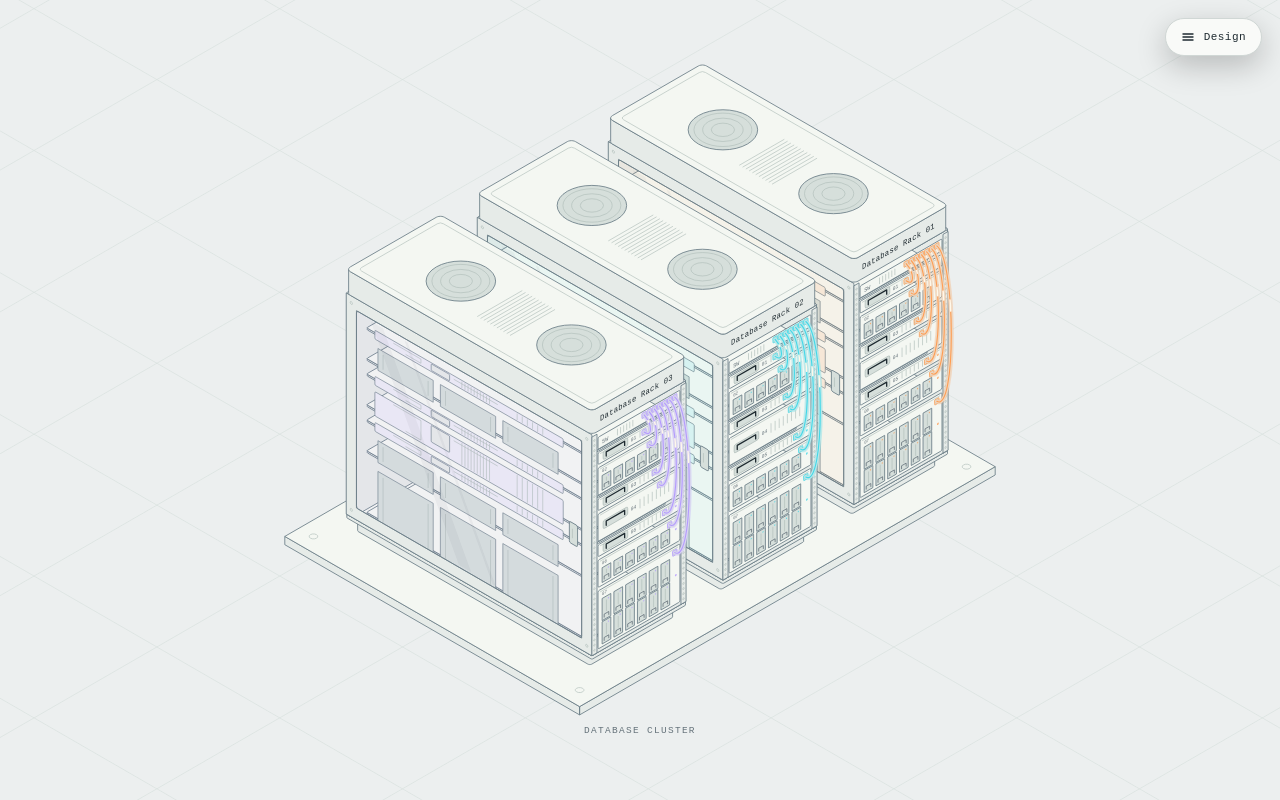
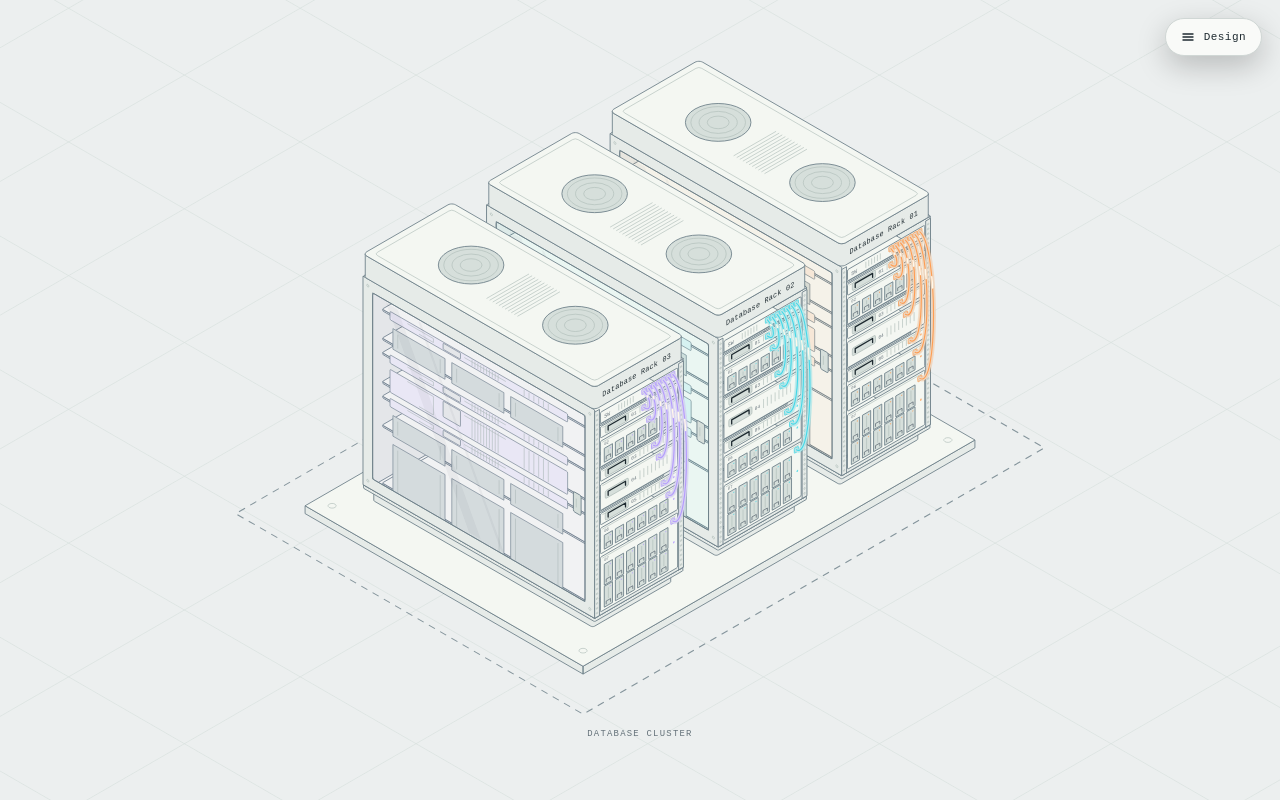
Before and after one commit to MeltiplyOrg/system-view, a website with bundled scripts: page index.html in a window 1280 px wide. Built offline with nearby package versions, Linux system fonts and the light colour scheme.

Commit message:
feat(scene): add dashed cluster boundary and hover highlight
Render a dashed border on the grid plane surrounding each cluster of
racks. Project expanded cluster bounds at z=0 behind the plinths using
screen-space non-scaling strokes so dashes stay sharp at all zoom levels.

Smoothly transition the border stroke to yellow on cluster hover by
tracking cluster IDs across member racks, platforms, labels, and frames.
Set the scene cursor to default instead of grab/grabbing. Remove SVG
title elements and use role="img" with aria-label on racks to eliminate
unwanted browser native tooltip popups while preserving accessibility.

Add rapid inner-loop testing guidelines to AGENTS.md and cover cluster
frame counts, attributes, and accessibility in the test suites.

```diff
--- a/src/database.ts
+++ b/src/database.ts
@@ -400,8 +400,8 @@ export class DatabaseRack {
    * The node color becomes `--cable-color` and is inherited by cables, ports,
    * LEDs, and glass tint. The label is assigned with `textContent`, so imported
    * text cannot inject markup. Labels longer than 16 characters are compressed
-   * into the 74-unit clip region; the title exposes the full name to assistive
-   * technology.
+   * into the 74-unit clip region; aria-label exposes the full name to
+   * assistive technology without triggering browser hover tooltips.
    *
    * @throws Error indirectly if the DOM or shared defs are unavailable.
    */
@@ -427,8 +427,10 @@ export class DatabaseRack {
     nameplate.append(label);
     this.element.append(nameplate);
 
-    const title = document.createElementNS(NS, "title");
-    title.textContent = `${node.label} (${node.id}) · Database Rack`;
-    this.element.prepend(title);
+    this.element.setAttribute("role", "img");
+    this.element.setAttribute(
+      "aria-label",
+      `${node.label} (${node.id}) · Database Rack`,
+    );
   }
 }
--- a/src/scene.ts
+++ b/src/scene.ts
@@ -16,13 +16,28 @@ const MIN_ZOOM = 0.25;
 const MAX_ZOOM = 8;
 
 /**
+ * World-space gap between a cluster footprint and its dashed floor frame.
+ *
+ * The frame is drawn at z=0 while the plinth top is at z=7, so the outline
+ * must clear the platform's side walls to remain visible. One rack-foot
+ * quarter (36 units) reads as a distinct group boundary without crowding the
+ * neighbouring cluster column.
+ */
+const CLUSTER_FRAME_MARGIN = 36;
+
+/** Screen-space gap between a cluster frame's bottom corner and its caption. */
+const CLUSTER_LABEL_GAP = 20;
+
+/**
  * Build the optional cluster captions as one non-interactive SVG group.
  *
  * Labels are centered beneath the projected footprint of their group. The
  * isometric footprint is a diamond, so the caption uses the projected
  * bounding-box center rather than a world-space Y offset; that keeps the text
- * visually attached to the platform at every cluster size. Text is assigned
- * with `textContent`, so imported cluster names cannot inject markup.
+ * visually attached to the platform at every cluster size. The label sits
+ * below the dashed frame's bottom corner so the outline never crosses the
+ * text. Text is assigned with `textContent`, so imported cluster names cannot
+ * inject markup.
  */
 function createClusterLabels(clusters: readonly PlacedCluster[]): SVGGElement {
   const group = document.createElementNS(NS, "g");
@@ -30,10 +45,10 @@ function createClusterLabels(clusters: readonly PlacedCluster[]): SVGGElement {
   for (const cluster of clusters) {
     const { x, y, width, height } = cluster.bounds,
       corners = [
-        project(x, y, 7),
-        project(x + width, y, 7),
-        project(x, y + height, 7),
-        project(x + width, y + height, 7),
+        project(x, y, 0),
+        project(x + width, y, 0),
+        project(x, y + height, 0),
+        project(x + width, y + height, 0),
       ],
       left = Math.min(...corners.map(([cornerX]) => cornerX)),
       right = Math.max(...corners.map(([cornerX]) => cornerX)),
@@ -42,10 +57,53 @@ function createClusterLabels(clusters: readonly PlacedCluster[]): SVGGElement {
     label.classList.add("cluster-label");
     label.dataset.clusterId = cluster.id;
     label.setAttribute("x", ((left + right) / 2).toFixed(1));
-    label.setAttribute("y", (bottom + 22).toFixed(1));
+    label.setAttribute(
+      "y",
+      (bottom + CLUSTER_FRAME_MARGIN + CLUSTER_LABEL_GAP).toFixed(1),
+    );
     label.setAttribute("text-anchor", "middle");
     label.textContent = cluster.label;
     group.append(label);
+  }
+  return group;
+}
+
+/**
+ * Build one dashed floor frame per declared cluster.
+ *
+ * A frame is the cluster's world-space bounds expanded by
+ * `CLUSTER_FRAME_MARGIN` and projected at z=0, so it lies flat on the grid and
+ * follows the isometric axes. The expanded rectangle clears the shared plinth,
+ * Frames highlight in yellow when their cluster is hovered; `data-cluster-id`
+ * ties each frame to its cluster members and caption.
+ */
+function createClusterFrames(clusters: readonly PlacedCluster[]): SVGGElement {
+  const group = document.createElementNS(NS, "g");
+  group.classList.add("cluster-frames");
+  for (const cluster of clusters) {
+    const { x, y, width, height } = cluster.bounds,
+      left = x - CLUSTER_FRAME_MARGIN,
+      top = y - CLUSTER_FRAME_MARGIN,
+      right = x + width + CLUSTER_FRAME_MARGIN,
+      bottom = y + height + CLUSTER_FRAME_MARGIN,
+      corners = [
+        project(left, top, 0),
+        project(right, top, 0),
+        project(right, bottom, 0),
+        project(left, bottom, 0),
+      ];
+    const frame = document.createElementNS(NS, "path");
+    frame.classList.add("cluster-frame");
+    frame.dataset.clusterId = cluster.id;
+    frame.setAttribute(
+      "d",
+      `M${corners
+        .map(([cornerX, cornerY]) =>
+          [cornerX, cornerY].map((n) => n.toFixed(1)).join(" "),
+        )
+        .join("L")}Z`,
+    );
+    group.append(frame);
   }
   return group;
 }
@@ -98,6 +156,9 @@ export class SystemScene {
 
   /** Pending requestAnimationFrame id for coalesced pointer updates. */
   private pointerFrame: number | null = null;
+
+  /** ID of the cluster currently hovered by the pointer, if any. */
+  private hoveredClusterId: string | null = null;
 
   /**
    * @param svg Full-viewport SVG element. The caller should not append other
@@ -195,25 +256,52 @@ export class SystemScene {
     svg.addEventListener("pointerup", stopDragging);
     svg.addEventListener("pointercancel", stopDragging);
     svg.addEventListener("lostpointercapture", stopDragging);
+
+    svg.addEventListener("pointerover", (event) => {
+      const target = (event.target as Element | null)?.closest?.(
+        "[data-cluster-id]",
+      );
+      this.setHoveredCluster(target?.getAttribute("data-cluster-id") ?? null);
+    });
+
+    svg.addEventListener("pointerout", (event) => {
+      const related = (event.relatedTarget as Element | null)?.closest?.(
+        "[data-cluster-id]",
+      );
+      this.setHoveredCluster(related?.getAttribute("data-cluster-id") ?? null);
+    });
+
+    svg.addEventListener("pointerleave", () => {
+      this.setHoveredCluster(null);
+    });
   }
 
   /**
    * Replace the scene content atomically and refit the view.
    *
    * Layout and colors are derived here rather than stored in the document.
-   * Paint order is platforms, cluster captions, links, then racks back-to-front.
-   * Isometric depth is `x + y` (larger is nearer) with `z` as a tie-breaker.
-   * Bounds are taken from this content only, never the regenerating grid, so
-   * fit stays stable.
+   * Paint order is cluster frames, platforms, cluster captions, links, then
+   * racks back-to-front. Isometric depth is `x + y` (larger is nearer) with
+   * `z` as a tie-breaker. Bounds are taken from this content only, never the
+   * regenerating grid, so fit stays stable.
    *
    * @param design - Already validated document. The defensive endpoint check
    *   protects against callers bypassing the parser.
    * @throws Error when a connection references a missing node.
    */
   render(design: Design): void {
+    this.hoveredClusterId = null;
+    const nodeCluster = new Map<string, string>();
+    for (const [index, cluster] of design.clusters.entries()) {
+      const clusterId = cluster.id ?? `cluster-${index + 1}`;
+      for (const nodeId of cluster.nodes) {
+        nodeCluster.set(nodeId, clusterId);
+      }
+    }
     const layout = layoutDesign(design),
       layer = document.createElementNS(NS, "g");
     layer.append(
+      createClusterFrames(layout.clusters),
       createPlatforms(layout.nodes),
       createClusterLabels(layout.clusters),
     );
@@ -245,11 +333,11 @@ export class SystemScene {
       group.dataset.connectionId = connectionId;
       group.style.setProperty("--cable-color", from.color);
       group.innerHTML = `<path class="wire-glow" d="${d}"/><path class="wire" d="${d}"/><path class="pulse" pathLength="100" style="--duration:3s;--delay:${-index * 0.6}s" d="${d}"/>`;
-      const title = document.createElementNS(NS, "title");
-      title.textContent = `${connectionId}: ${from.label} → ${to.label}${
-        link.relation ? ` · ${link.relation}` : ""
-      }`;
-      group.prepend(title);
+      const fromCluster = nodeCluster.get(from.id),
+        toCluster = nodeCluster.get(to.id);
+      if (fromCluster && fromCluster === toCluster) {
+        group.dataset.clusterId = fromCluster;
+      }
       layer.append(group);
     }
 
@@ -267,6 +355,10 @@ export class SystemScene {
         "transform",
         `translate(${p[0] - DATABASE_ANCHOR[0]} ${p[1] - DATABASE_ANCHOR[1]})`,
       );
+      const clusterId = nodeCluster.get(node.id);
+      if (clusterId) {
+        object.element.dataset.clusterId = clusterId;
+      }
       layer.append(object.element);
     }
 
@@ -283,6 +375,17 @@ export class SystemScene {
       height: Math.max(200, bounds.height + 2 * pad),
     };
     this.fit();
+  }
+
+  /** Highlight the frame of the hovered cluster. */
+  private setHoveredCluster(clusterId: string | null): void {
+    if (this.hoveredClusterId === clusterId) return;
+    this.hoveredClusterId = clusterId;
+    const frames =
+      this.content.querySelectorAll<SVGPathElement>(".cluster-frame");
+    for (const frame of frames) {
+      frame.classList.toggle("hovered", frame.dataset.clusterId === clusterId);
+    }
   }
 
   /** Reset zoom and pan so the whole design is framed again. */
--- a/src/style.css
+++ b/src/style.css
@@ -21,6 +21,7 @@
   --glow-opacity: 0.22;
   --pulse: #fff4df;
   --accent: #ffac6b;
+  --cluster-hover: #facc15;
 }
 /*
  * Default follows the operating system. An explicit data-theme attribute set
@@ -44,6 +45,7 @@
     --glow-opacity: 0.26;
     --pulse: #fff8ea;
     --accent: #985019;
+    --cluster-hover: #b47800;
   }
 }
 :root[data-theme="light"] {
@@ -63,6 +65,7 @@
   --glow-opacity: 0.26;
   --pulse: #fff8ea;
   --accent: #985019;
+  --cluster-hover: #b47800;
 }
 * {
   box-sizing: border-box;
@@ -119,13 +122,10 @@ a {
   width: 100%;
   height: 100%;
   touch-action: none;
-  cursor: grab;
+  cursor: default;
   user-select: none;
 }
-#scene.dragging {
-  cursor: grabbing;
-}
-.database-rack {
+.platforms {
   pointer-events: none;
 }
 
@@ -508,6 +508,32 @@ textarea[aria-invalid="true"] {
   letter-spacing: 0.14em;
   text-transform: uppercase;
 }
+/*
+ * Cluster frames are painted on the grid plane behind the plinth. The dash
+ * pattern uses screen-space units (non-scaling stroke), so it stays readable
+ * at every zoom instead of collapsing into a solid line at low zoom.
+ */
+.cluster-frames {
+  pointer-events: none;
+}
+.cluster-frame {
+  fill: transparent;
+  stroke: var(--line);
+  stroke-width: 1.1;
+  stroke-dasharray: 7 6;
+  stroke-linejoin: round;
+  vector-effect: non-scaling-stroke;
+  opacity: 0.8;
+  pointer-events: all;
+  transition:
+    stroke 0.25s ease,
+    opacity 0.25s ease;
+}
+.cluster-frame.hovered,
+.cluster-frame:hover {
+  stroke: var(--cluster-hover, #facc15);
+  opacity: 1;
+}
 .space-grid {
   fill: none;
   stroke: var(--grid);
@@ -569,7 +595,8 @@ textarea[aria-invalid="true"] {
 /* Motion is decorative; disable transitions and cable flow when requested. */
 @media (prefers-reduced-motion: reduce) {
   .panel-toggle,
-  .sidebar {
+  .sidebar,
+  .cluster-frame {
     transition: none;
   }
   .pulse {
```
Also changed, not shown: AGENTS.md (+9 -0 lines), e2e/app.spec.ts (+11 -0 lines), tests/database.test.ts (+1 -1 lines).
